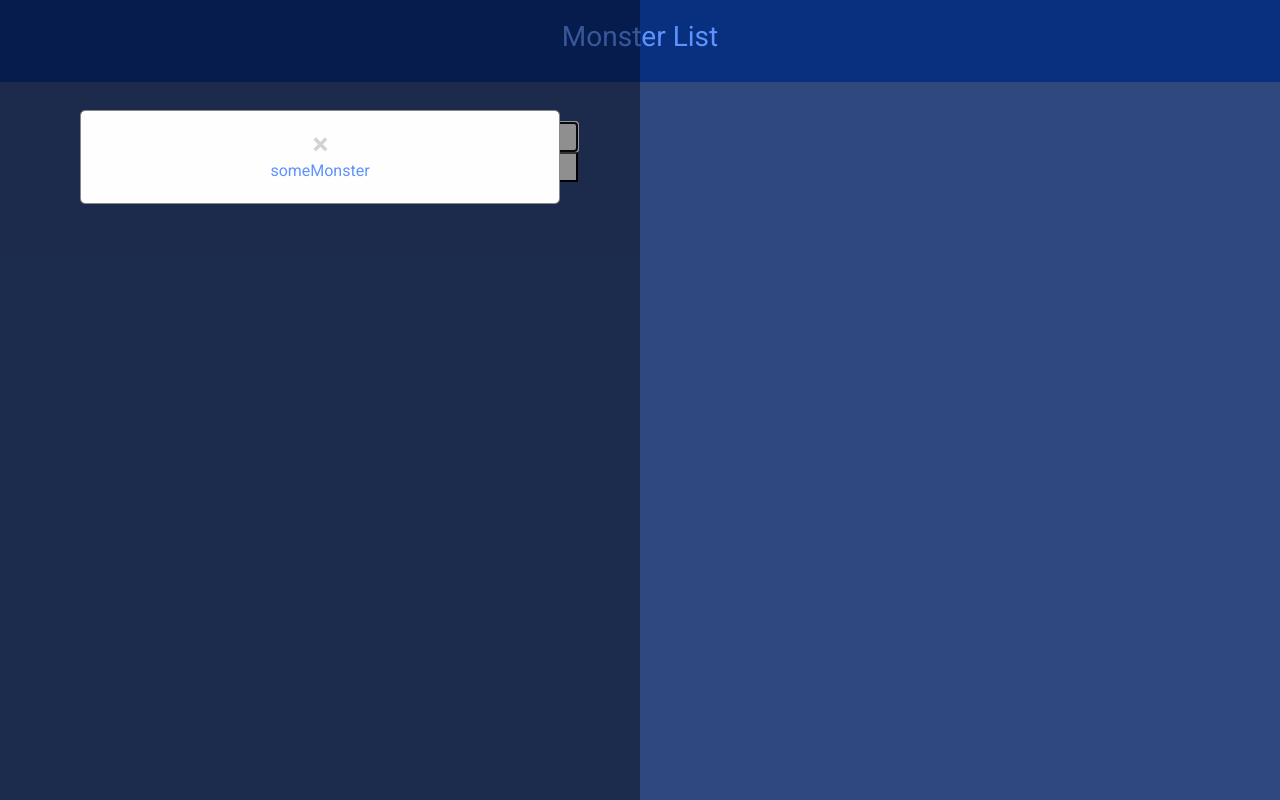
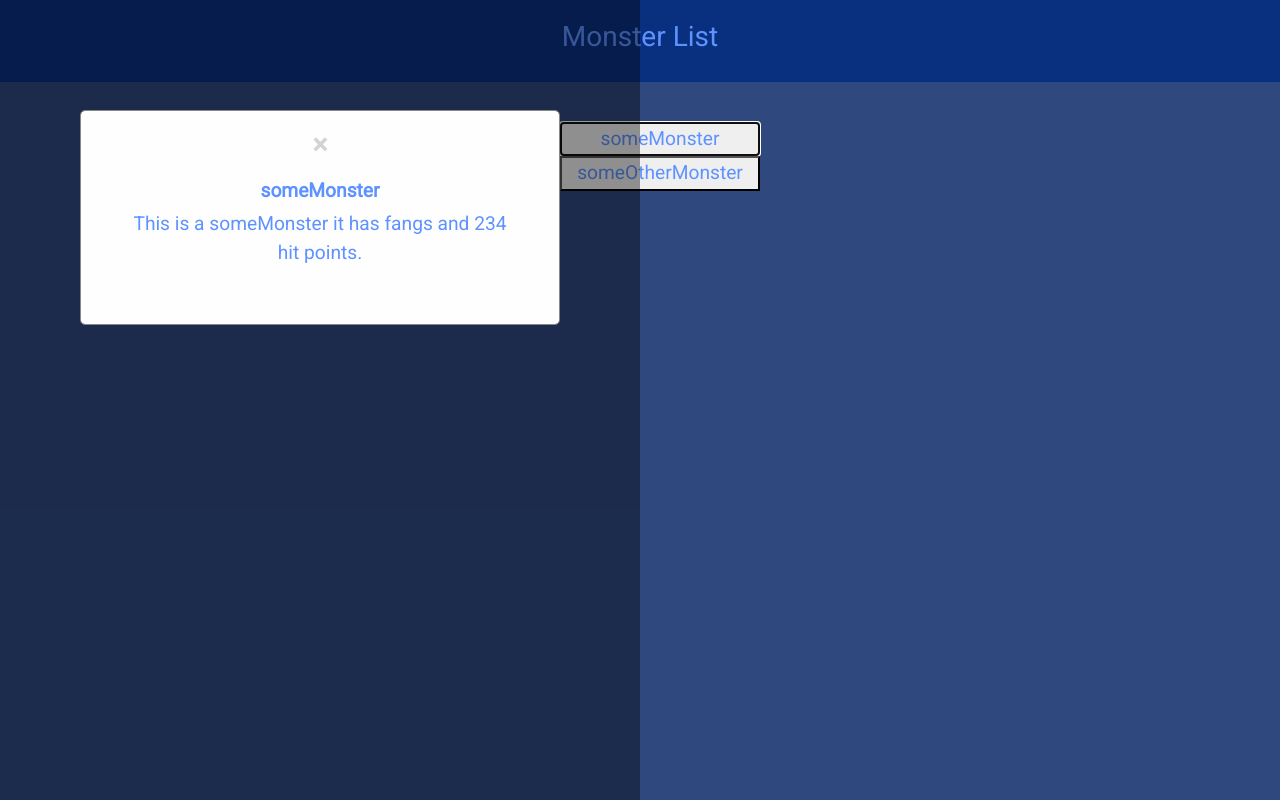
Before and after one commit to weberswords/mhw-monster-elemental-weakness, a plain HTML site: page index.html in a window 1280 px wide. Both pictures are taken after a click on the button "someMonster". Drawn offline with nearby package versions, Linux system fonts and the light colour scheme.

Commit message:
Steph - added styling; fixed bug where monster info div adds repeatedly

```diff
--- a/monsters.js
+++ b/monsters.js
@@ -4,7 +4,7 @@ const monsters = [
 		someFeature: "fangs",
 		hitPoints: "234",
 		toString: function() {
-			return "This is a " + this.name;
+			return `This is a ${this.name} it has ${this.someFeature} and ${this.hitPoints} hit points.`;
 		}
 	}, {
 
@@ -25,8 +25,11 @@ const showMonsters = function() {
 	}
 
 	$('button').click(function(event) {
-		console.log(event.target.innerHTML);
-		var monsterInfo = `${event.target.innerHTML}`;
+		$('#monsterInfo').remove();
+		var name = event.target.innerHTML;
+		var location = monsters.map(function(e) { return e.name; }).indexOf(name);
+		var monsterInfo = `<div id="monsterInfo"><h2>${event.target.innerHTML}</h2>
+			<p>${monsters[location].toString()}</p></div>`;
 		$('.modal-content').append(monsterInfo);
 		$('#myModal').css('display', 'block');
 
@@ -34,6 +37,12 @@ const showMonsters = function() {
 	$('#close').click(function() {
 		$('#myModal').css('display', 'none');
 	});
+
+	// $('body').click(function() {
+	// 	console.log($('#myModal').attr('style'));
+	// 	$('#myModal').css('display', 'none');
+
+	// });
 }
 
 showMonsters();
--- a/style.css
+++ b/style.css
@@ -11,14 +11,29 @@ div {
 	text-align: center;
 }
 
+nav {
+    margin-right: -15px;
+    margin-left: -15px;
+}
+
 ul {
 	list-style-type: none;
-	max-width: 1vw;
 }
 
 button {
 	width: 200px;
 	color: #5E92FF;
+    z-index: 4;
+}
+
+h1, h2 {
+    font-weight: bold;
+    font-size: 10em;
+}
+
+p, h1, h2, li
+{
+  font-size: 2.4vmin;
 }
 
 .deep-blue {
```
Also changed, not shown: monsters.json (+18 -5 lines).
